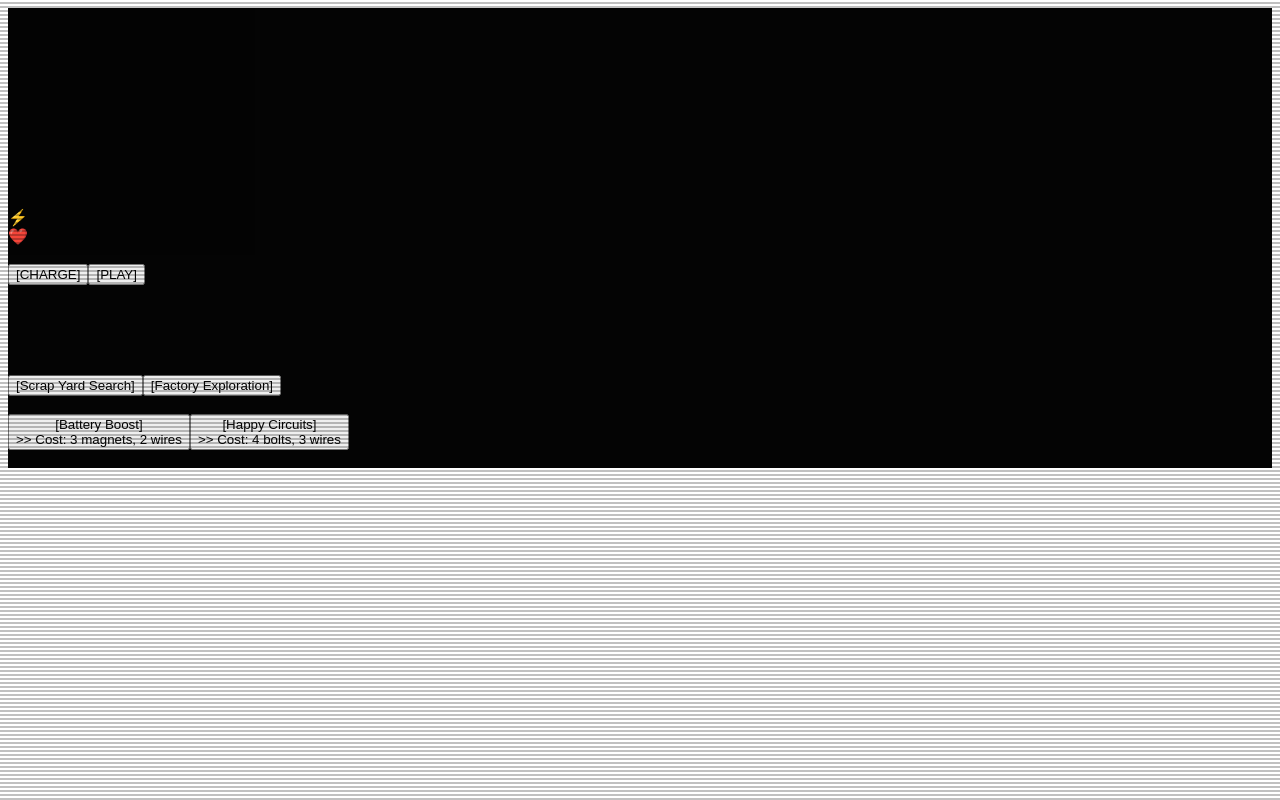
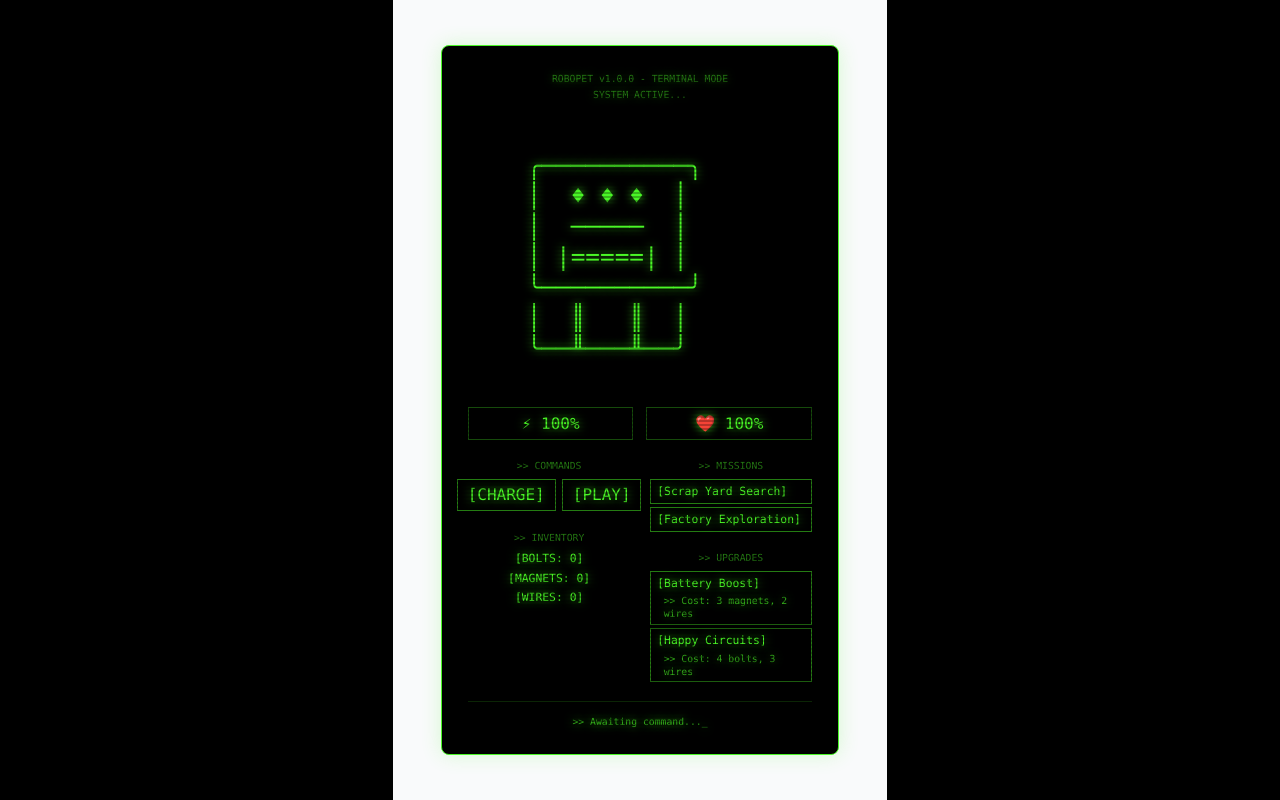
Before and after one commit to marquessam/robot-pet, a Next.js app: page / in a window 1280 px wide. Built offline with nearby package versions, Linux system fonts and the light colour scheme.

Commit message:
Update globals.css

```diff
--- a/src/app/globals.css
+++ b/src/app/globals.css
@@ -1,18 +1,72 @@
+@tailwind base;
+@tailwind components;
+@tailwind utilities;
 
+html, body {
+  margin: 0;
+  padding: 0;
+  min-height: 100vh;
+  background-color: #000;
+  color: #4af626;
+  font-family: monospace;
+}
 
-.terminal-button:disabled {
+body {
+  display: flex;
+  justify-content: center;
+  align-items: center;
+}
+
+.terminal-container {
+  width: 90%;
+  max-width: 800px;
+  margin: 0 auto;
+  animation: fadeIn 0.5s ease-in;
+}
+
+.terminal-glow {
+  text-shadow: 0 0 10px rgba(74, 246, 38, 0.8);
+}
+
+.screen {
+  background: #000;
+  border: 1px solid #4af626;
+  border-radius: 8px;
+  position: relative;
+  overflow: hidden;
+}
+
+/* Buttons */
+button {
+  background-color: transparent;
+  border: 1px solid #4af626;
+  color: #4af626;
+  padding: 8px 16px;
+  transition: all 0.2s ease;
+  cursor: pointer;
+}
+
+button:hover:not(:disabled) {
+  background-color: #4af626;
+  color: #000;
+  text-shadow: none;
+}
+
+button:disabled {
   opacity: 0.5;
   cursor: not-allowed;
+  background-color: transparent !important;
+  color: #4af626 !important;
 }
 
+/* Terminal Effects */
 .crt::before {
-  content: " ";
-  display: block;
+  content: "";
   position: absolute;
   top: 0;
   left: 0;
-  bottom: 0;
-  right: 0;
+  width: 100%;
+  height: 100%;
   background: linear-gradient(
     to bottom,
     rgba(18, 16, 16, 0) 50%,
@@ -23,64 +77,29 @@
   z-index: 2;
 }
 
-.screen {
-  background: #000;
-  animation: flicker 0.15s infinite;
+@keyframes flicker {
+  0% { opacity: 0.99; }
+  2% { opacity: 0.92; }
+  100% { opacity: 1; }
 }
 
-@keyframes flicker {
-  0% {
-    opacity: 0.99;
-  }
-  2% {
-    opacity: 0.92;
-  }
-  100% {
-    opacity: 1;
-  }
+@keyframes pulse {
+  0% { opacity: 1; }
+  50% { opacity: 0.5; }
+  100% { opacity: 1; }
 }
 
-/* Button hover effects */
-button:hover:not(:disabled) {
-  background-color: rgba(74, 246, 38, 0.1);
-  text-shadow: 0 0 15px rgba(74, 246, 38, 1);
+@keyframes fadeIn {
+  from { opacity: 0; }
+  to { opacity: 1; }
 }
 
-/* Status display */
-.status-display {
-  display: inline-flex;
-  gap: 1rem;
-  justify-content: center;
-  width: 100%;
-  max-width: 500px;
-}
-
-/* Robot display container */
-.robot-display {
-  margin: 0 auto;
-  text-align: center;
-  position: relative;
-  display: inline-block;
-}
-
-/* Mission timer animation */
-@keyframes pulse {
-  0% {
-    opacity: 1;
-  }
-  50% {
-    opacity: 0.5;
-  }
-  100% {
-    opacity: 1;
-  }
-}
-
+/* Mission timer */
 .mission-timer {
   animation: pulse 1s infinite;
 }
 
-/* Grid layout for sections */
+/* Layout */
 .terminal-grid {
   display: grid;
   grid-template-columns: 1fr 1fr;
@@ -90,14 +109,15 @@ button:hover:not(:disabled) {
   margin: 0 auto;
 }
 
-/* Section headings */
-.section-header {
-  text-align: center;
-  margin-bottom: 0.5rem;
-  opacity: 0.8;
+/* Status elements */
+.status-display {
+  display: inline-flex;
+  gap: 1rem;
+  justify-content: center;
+  width: 100%;
+  max-width: 500px;
 }
 
-/* Status line */
 .status-line {
   text-align: center;
   border-top: 1px solid #4af626;
@@ -106,16 +126,16 @@ button:hover:not(:disabled) {
   opacity: 0.8;
 }
 
-/* Container animations */
-@keyframes fadeIn {
-  from {
-    opacity: 0;
-  }
-  to {
-    opacity: 1;
-  }
+/* Section styling */
+.section-header {
+  text-align: center;
+  margin-bottom: 0.5rem;
+  opacity: 0.8;
 }
 
-.terminal-container {
-  animation: fadeIn 0.5s ease-in;
+.robot-display {
+  margin: 0 auto;
+  text-align: center;
+  position: relative;
+  display: inline-block;
 }
```
